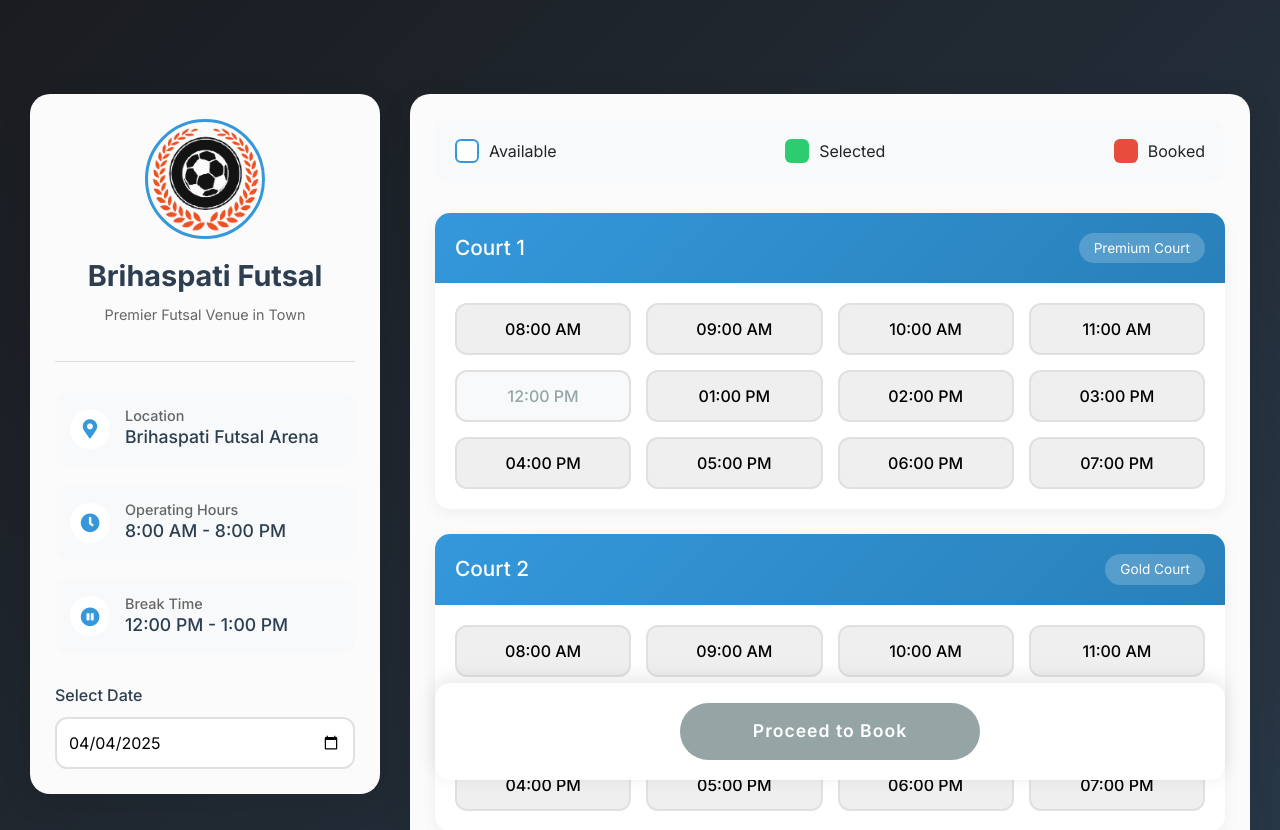
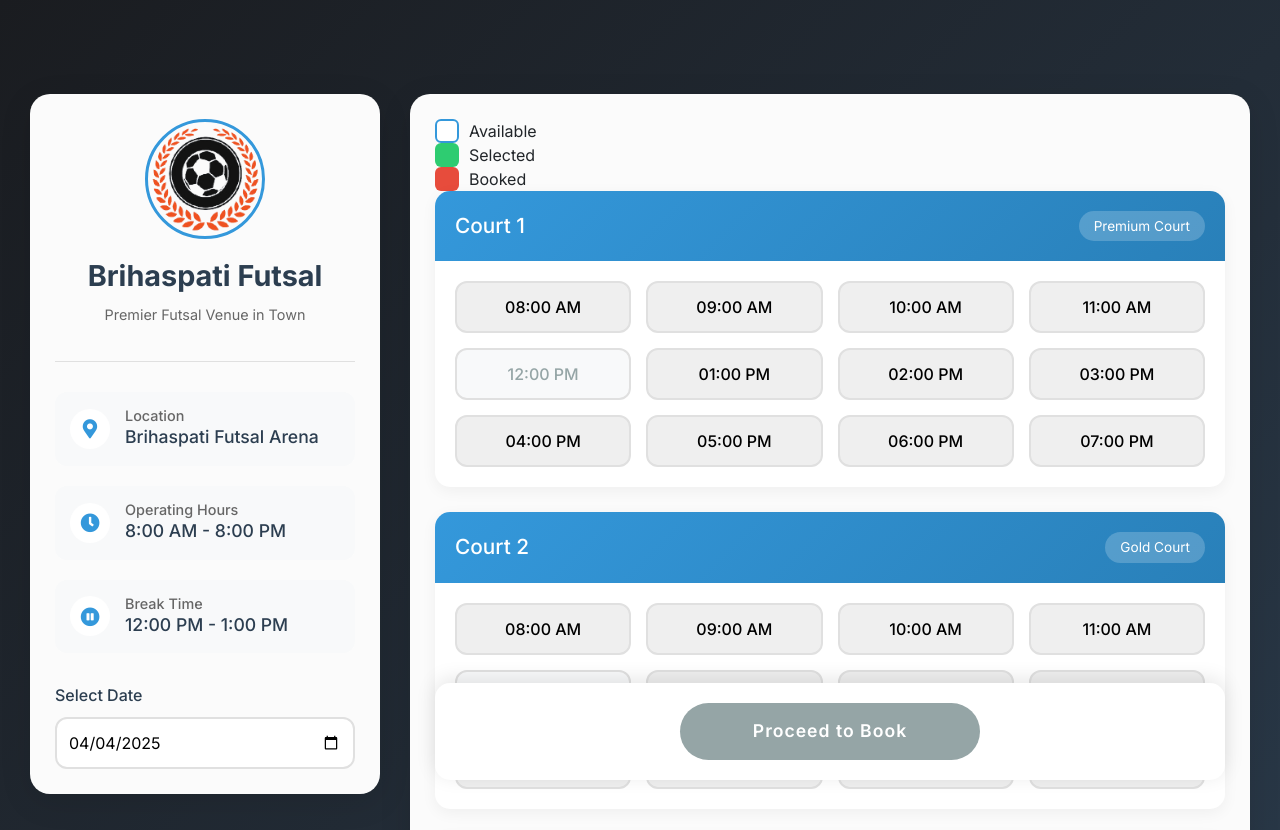
Before and after one commit to KritikaThapa01/Futsal_booking_application, a Django app: template Booking/templates/booking.html in a window 1280 px wide. Shown: the top 830 px of the page. Run offline with Django 4.2, Linux system fonts and the light colour scheme; data comes from the database, SQL or seed files in the repository; tables that the repository leaves empty hold one stand-in row (values such as "Sample post"); the template is opened without the code that fills it: values that come from a table or form of the project are taken from there, most other values are stand-ins (such as "Sample title", 1, 10 or a date in 2020); data that the repository does not hold is empty.

Commit message:
booking status

```diff
--- a/Booking/templates/booking.html
+++ b/Booking/templates/booking.html
@@ -158,14 +158,7 @@
             box-shadow: 0 0 0 3px rgba(52, 152, 219, 0.1);
         }
 
-        .booking-status {
-            display: flex;
-            justify-content: space-between;
-            margin-bottom: 30px;
-            padding: 20px;
-            background: var(--light-bg);
-            border-radius: 15px;
-        }
+
 
         .status-item {
             display: flex;
```
